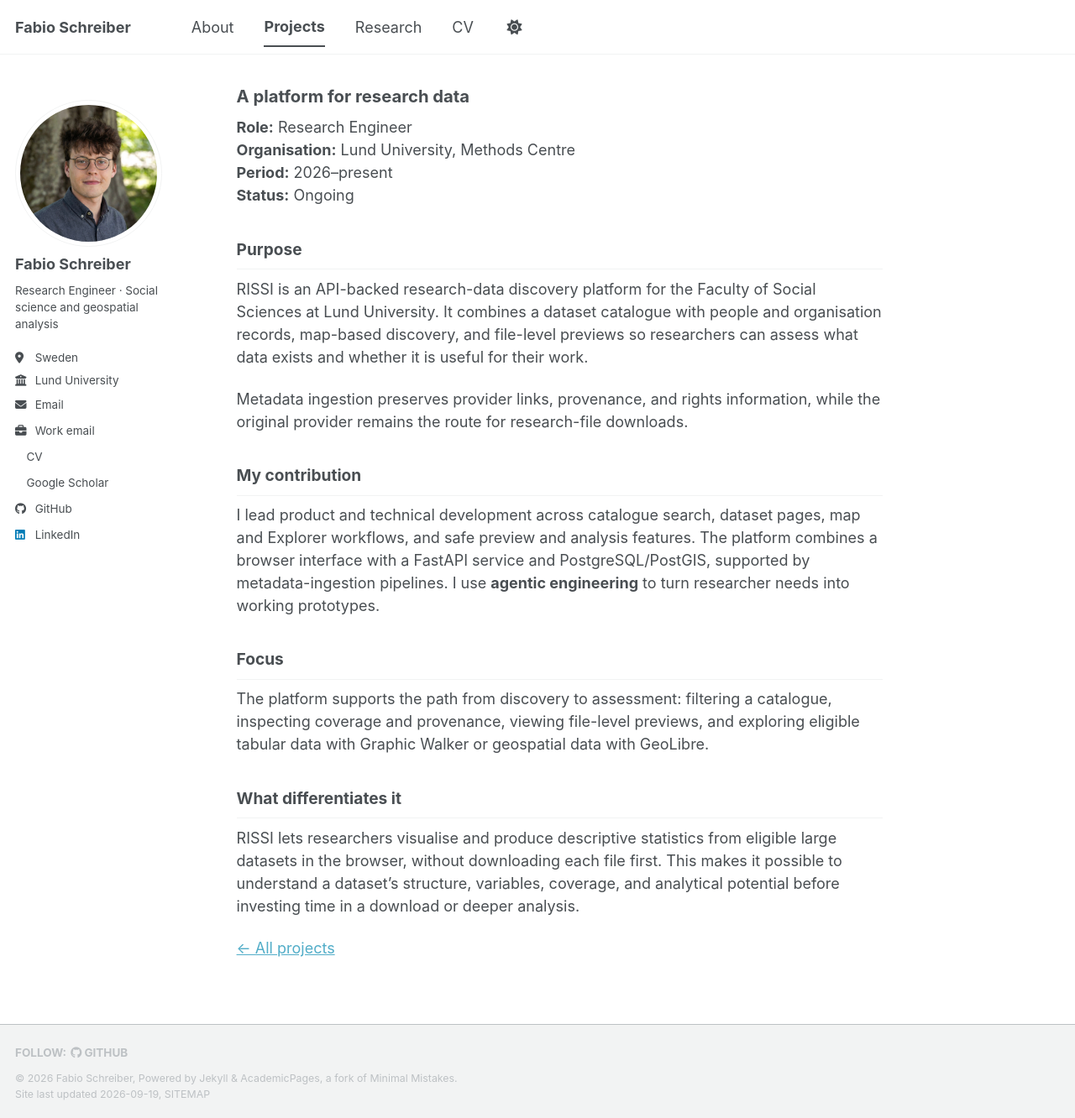
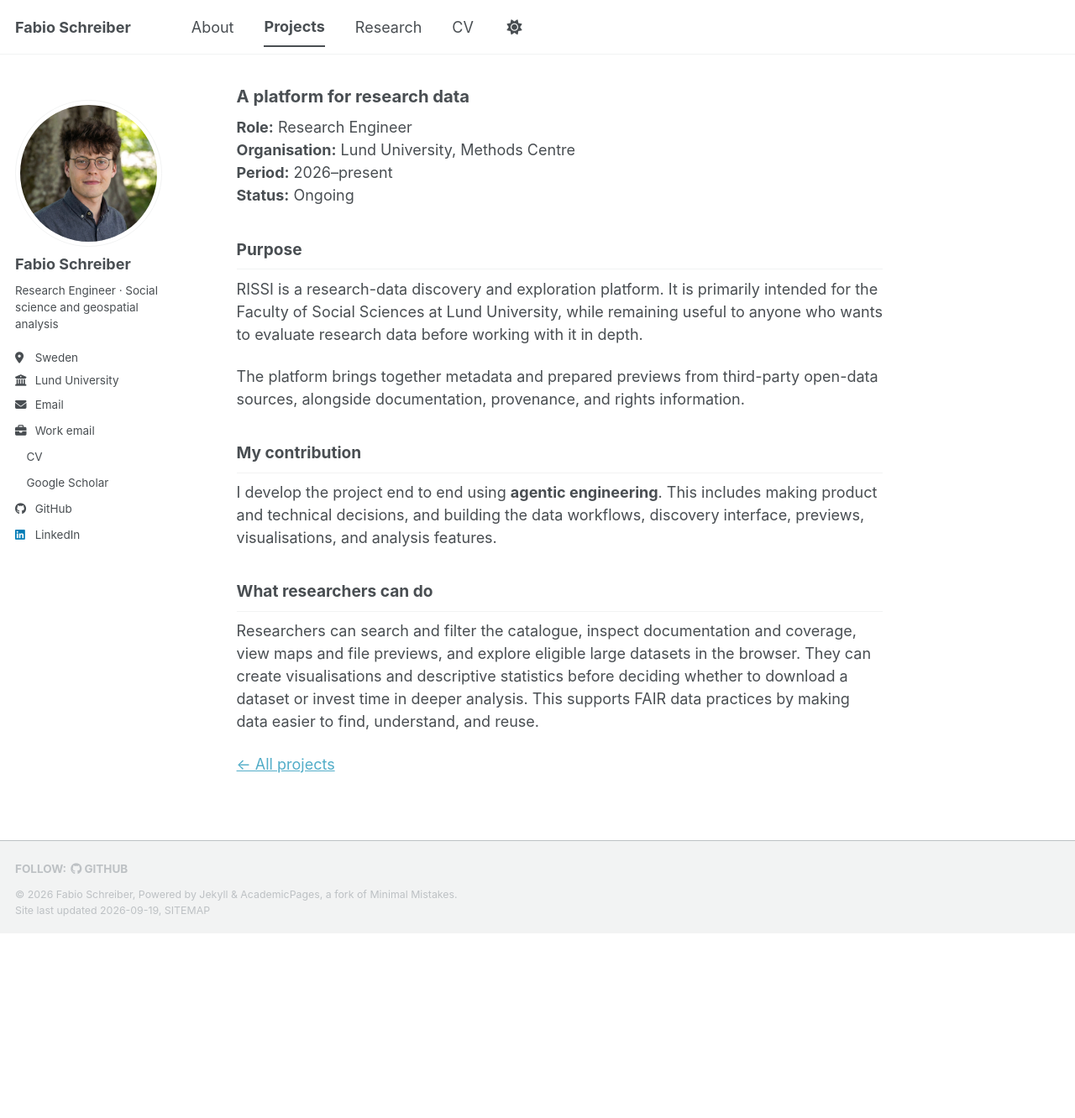
Before and after one commit to fab1s/fab1s.github.io, a Jekyll site: the page built from _portfolio/research-data-platform.md, in a window 1280 px wide and 1332 px high. Shown: the whole window at 84% size. Built offline with Jekyll 4.4.1, drawn with Linux system fonts in a browser that asks for light colours; a style sheet for code colours, icons or effects is not loaded.

Commit message:
Simplify RISSI project description

```diff
--- a/_portfolio/research-data-platform.md
+++ b/_portfolio/research-data-platform.md
@@ -16,20 +16,16 @@ order: 2
 
 ## Purpose
 
-RISSI is an API-backed research-data discovery platform for the Faculty of Social Sciences at Lund University. It combines a dataset catalogue with people and organisation records, map-based discovery, and file-level previews so researchers can assess what data exists and whether it is useful for their work.
+RISSI is a research-data discovery and exploration platform. It is primarily intended for the Faculty of Social Sciences at Lund University, while remaining useful to anyone who wants to evaluate research data before working with it in depth.
 
-Metadata ingestion preserves provider links, provenance, and rights information, while the original provider remains the route for research-file downloads.
+The platform brings together metadata and prepared previews from third-party open-data sources, alongside documentation, provenance, and rights information.
 
 ## My contribution
 
-I lead product and technical development across catalogue search, dataset pages, map and Explorer workflows, and safe preview and analysis features. The platform combines a browser interface with a FastAPI service and PostgreSQL/PostGIS, supported by metadata-ingestion pipelines. I use **agentic engineering** to turn researcher needs into working prototypes.
+I develop the project end to end using **agentic engineering**. This includes making product and technical decisions, and building the data workflows, discovery interface, previews, visualisations, and analysis features.
 
-## Focus
+## What researchers can do
 
-The platform supports the path from discovery to assessment: filtering a catalogue, inspecting coverage and provenance, viewing file-level previews, and exploring eligible tabular data with Graphic Walker or geospatial data with GeoLibre.
-
-## What differentiates it
-
-RISSI lets researchers visualise and produce descriptive statistics from eligible large datasets in the browser, without downloading each file first. This makes it possible to understand a dataset’s structure, variables, coverage, and analytical potential before investing time in a download or deeper analysis.
+Researchers can search and filter the catalogue, inspect documentation and coverage, view maps and file previews, and explore eligible large datasets in the browser. They can create visualisations and descriptive statistics before deciding whether to download a dataset or invest time in deeper analysis. This supports FAIR data practices by making data easier to find, understand, and reuse.
 
 [← All projects](/projects/)
```
